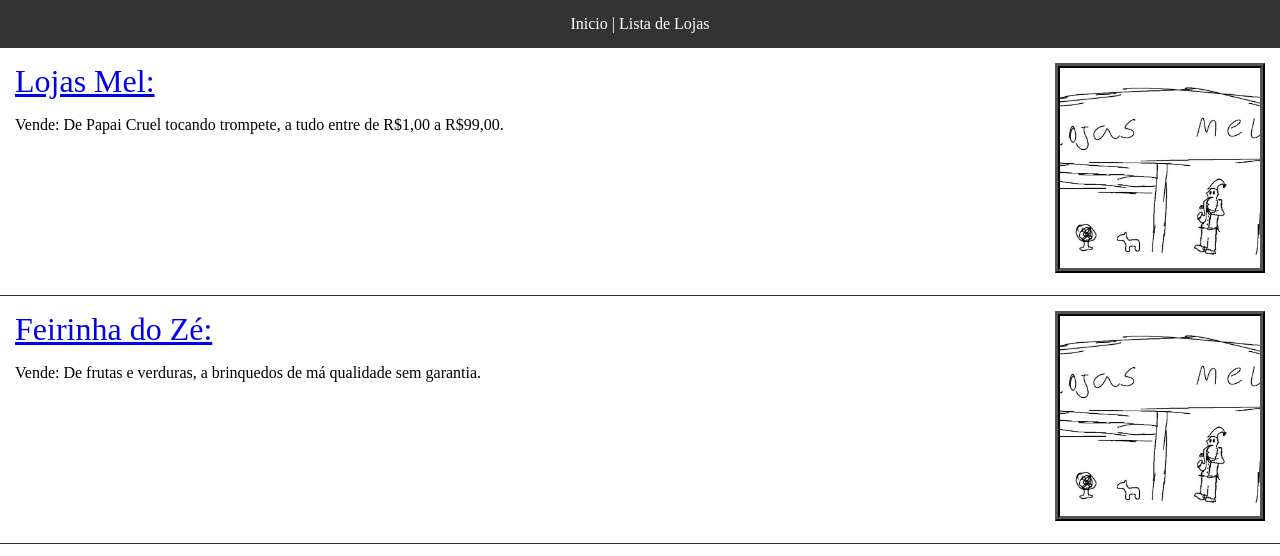
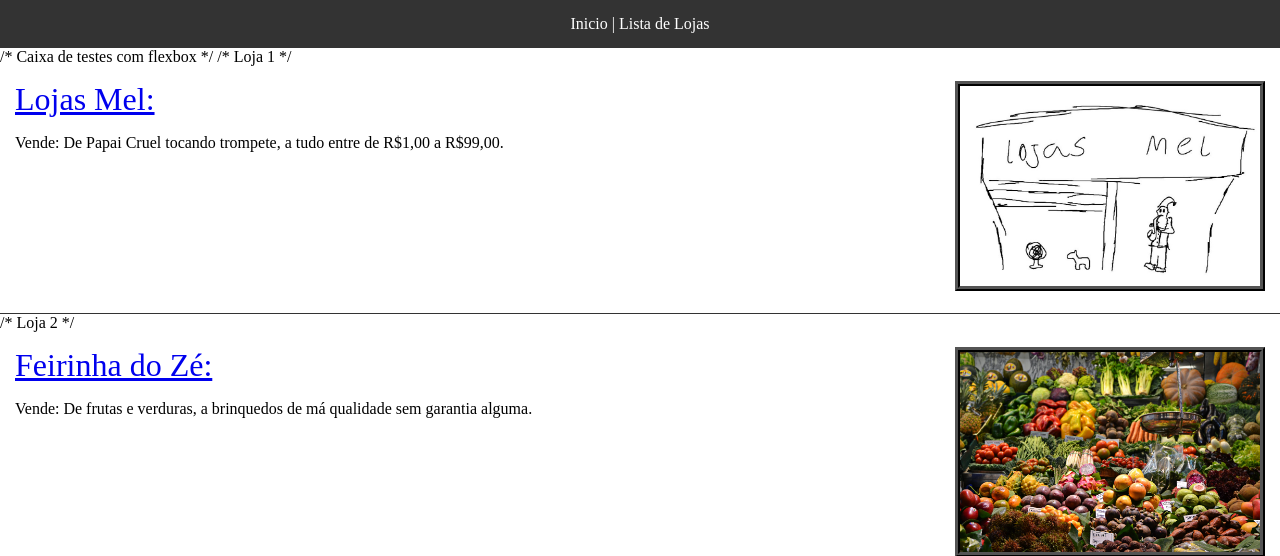
Before and after one commit to thomasflx/compras-lojas-learn, a PHP site: page /compras-lojas-learn/lista-lojas.php in a window 1280 px wide. Shown: the top 556 px of the page. Run offline with PHP 8.4, Linux system fonts and the light colour scheme; some web fonts are replaced.

Commit message:
resolvi o problema dos links e comentei um pouco, como se eu falasse ou escrevesse pouco

```diff
--- a/lista-lojas.php
+++ b/lista-lojas.php
@@ -27,9 +27,6 @@
 				margin: 15px;
 			}
 
-			#lojas {
-			}
-
 			.loja {
 				display: flex;
 				padding: 15px;
@@ -47,7 +44,7 @@
 			}
 
 			img {
-				width: 200px;
+				width: 300px;
 				height: 200px;
 				border: 5px ridge black;
 				margin-bottom: 7px;
@@ -66,6 +63,7 @@
 		include('includes/header.php');
 		?>
 
+		/* Caixa de testes com flexbox */
 		<div id="test-flex">
 			<p>1</p>
 			<p>2</p>
@@ -76,7 +74,7 @@
 			<p>7</p>
 			<p>8</p>
 		</div>
-
+		/* Loja 1 */
 		<div id="lojas">
 			<div class="loja">
 				<div class="loja-info">
@@ -89,20 +87,19 @@
 				</div>
 				<img src="assets/img/IMG-20220120-WA0033.jpg" alt="Fachada das lojas mel desenhada">
 			</div>
-
+			/* Loja 2 */
 			<div class="loja">
 				<div class="loja-info">
 					<a class="titulo-loja" href="http://localhost/compras-lojas-learn/lista-produtos-loja.php">
 						Feirinha do Zé:
 					</a>
 					<p>
-						Vende: De frutas e verduras, a brinquedos de má qualidade sem garantia.
+						Vende: De frutas e verduras, a brinquedos de má qualidade sem garantia alguma.
 					</p>
 				</div>
-				<img src="http://localhost/compras-lojas-learn/assets/img/IMG-20220120-WA0033.jpg">
-
+				<img src="http://localhost/compras-lojas-learn/assets/img/ja-ma--gOUx23DNks-unsplash.jpg" alt="Muitas frutas e legumes orgânicos">
 			</div>
-
+			/* Loja 3 */
 			<div class="loja">
 				<div class="loja-info">
 					<a class="titulo-loja" href="http://localhost/compras-lojas-learn/lista-produtos-loja.php">
@@ -112,7 +109,7 @@
 						Vende: De pão, a bilhete do bingo de domingo.
 					</p>
 				</div>
-				<img src = "https://images.unsplash.com/photo-1593113249517-6baf5dd14fb4?ixlib=rb-1.2.1&ixid=MnwxMjA3fDB8MHxwaG90by1wYWdlfHx8fGVufDB8fHx8&auto=format&fit=crop&w=1010&q=80">
+				<img src = "http://localhost/compras-lojas-learn/assets/img/danilo-alvesd-tWWXxURT94g-unsplash" alt="O carro da CPTM passando em São Paulo">
 			</div>
 		</div>
 
```
